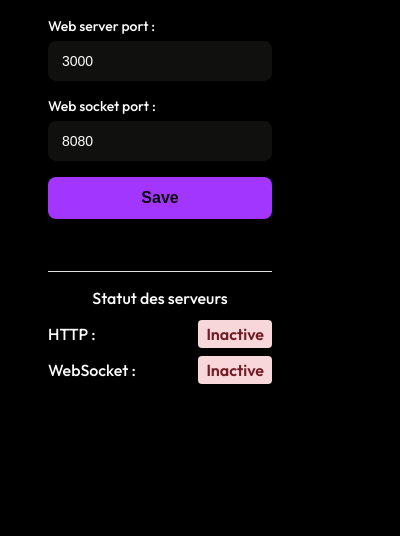
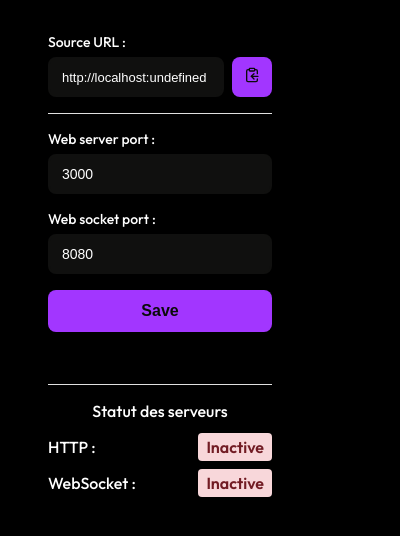
Before and after one commit to Aytho/deezer-now-playing, a browser extension: page popup/popup.html in a window 400 px wide. Shown: the part 50-586 px from the top of the page. Drawn offline with Linux system fonts and the light colour scheme; no server answers.

Commit message:
Add copy button and source URL inside the popup

```diff
--- a/popup/popup.css
+++ b/popup/popup.css
@@ -145,6 +145,39 @@ button:disabled {
   margin-bottom: 8px;
 }
 
+.server-url-section {
+  border-bottom: 1px solid #e0e0e0;
+  padding-top: 16px;
+  padding-bottom: 16px;
+  margin-bottom: 16px;
+}
+
+.server-url-section label {
+  text-align: start;
+}
+
+.url-container {
+  display: flex;
+  gap: 8px;
+}
+
+.url-container input {
+  font-size: 13px;
+  flex: 1;
+}
+
+.url-container button {
+  padding: 8px;
+  margin: 0;
+  height: 40px;
+  width: 40px;
+}
+
+.url-container button svg {
+  width: 16px;
+  height: 16px;
+}
+
 .label {
   font-weight: 500;
   color: #fff;
--- a/popup/popup.html
+++ b/popup/popup.html
@@ -14,6 +14,22 @@
   <div class="title">
     <img src="../icons/deezer-obs-16.png" alt="Logo">
     <h3>Deezer to OBS</h3>
+  </div>
+
+  <div class="server-url-section">
+    <label for="sourceURL">Source URL :</label>
+    <div class="url-container">
+      <input type="text" readonly value="http://localhost:3000" id="sourceURL">
+      <button id="copyBtn" title="Copy URL">
+        <svg xmlns="http://www.w3.org/2000/svg" width="24" height="24" viewBox="0 0 24 24" fill="none" stroke="currentColor" stroke-width="2" stroke-linecap="round" stroke-linejoin="round" class="lucide lucide-clipboard-copy-icon lucide-clipboard-copy">
+          <rect width="8" height="4" x="8" y="2" rx="1" ry="1"/>
+          <path d="M8 4H6a2 2 0 0 0-2 2v14a2 2 0 0 0 2 2h12a2 2 0 0 0 2-2v-2"/>
+          <path d="M16 4h2a2 2 0 0 1 2 2v4"/>
+          <path d="M21 14H11"/>
+          <path d="m15 10-4 4 4 4"/>
+        </svg>
+      </button>
+    </div>
   </div>
 
 
--- a/popup/popup.js
+++ b/popup/popup.js
@@ -1,4 +1,5 @@
 const saveBtn = document.getElementById('saveBtn');
+const copyBtn = document.getElementById('copyBtn');
 
 // Function for polling until servers are active
 function pollUntilActive(maxTime = 60000, interval = 1500) {  // 60 seconds max, check every 1.5 seconds
@@ -24,6 +25,8 @@ function pollUntilActive(maxTime = 60000, interval = 1500) {  // 60 seconds max,
             document.getElementById('status').textContent = 'Restart completed successfully !';
             document.getElementById('status').className = 'status-message success';
             saveBtn.disabled = false;
+            // Update the server url
+            updateWebserverUrl(port);
           } else {
             // Still in progress: continue polling
             setServerStatus('Restarting...', 'Restarting...', 'restarting', 'restarting');
@@ -81,11 +84,18 @@ function checkServerStatus() {
   });
 }
 
+// Function to update the displayed web server URL
+function updateWebserverUrl(port) {
+  const sourceURLInput = document.getElementById("sourceURL");
+  sourceURLInput.value = `http://localhost:${port}`;
+}
+
 // When loading the popup (unchanged)
 document.addEventListener('DOMContentLoaded', () => {
   chrome.storage.sync.get(['webserverPort', 'websocketPort'], (result) => {
     document.getElementById('webserverPort').value = result.webserverPort || 3000;
     document.getElementById('websocketPort').value = result.websocketPort || 8080;
+    updateWebserverUrl(result.webserverPort);
   });
 
   checkServerStatus();
@@ -134,6 +144,7 @@ saveBtn.addEventListener('click', () => {
 
           // Save locally after successful sending
           chrome.storage.sync.set(config, () => {
+
             // Start smart polling
             pollUntilActive();
           });
@@ -152,3 +163,20 @@ saveBtn.addEventListener('click', () => {
       });
   });
 });
+
+copyBtn.addEventListener('click', () => {
+  const sourceURLInput = document.getElementById("sourceURL");
+  // Select the text field
+  sourceURLInput.select();
+  sourceURLInput.setSelectionRange(0, 99999); // For mobile devices
+
+  // Copy the text inside the text field
+  navigator.clipboard.writeText(sourceURLInput.value).then(() => {
+    copyBtn.classList.add('copied')
+    setTimeout(() => {
+      copyBtn.classList.remove('copied');
+    }, 2000)
+  }).catch(err => {
+    console.error('Failed to copy:', err);
+  });
+})
```
